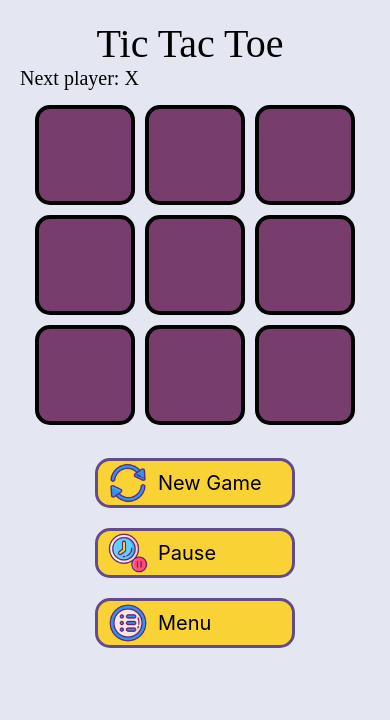
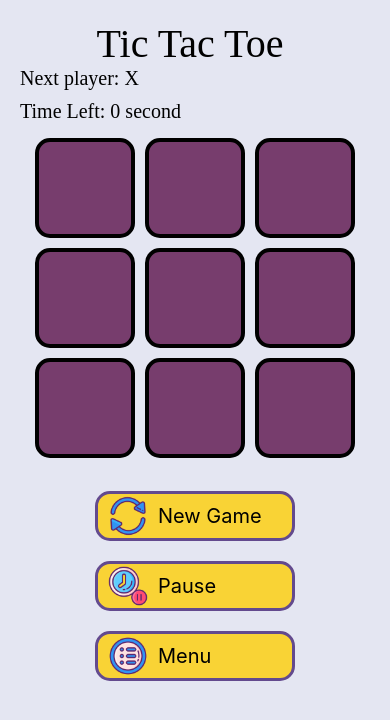
Before and after one commit to zoegoodwin/TicTacToeExtreme, a React Native app: screen /Game in a window 390 px wide. Both pictures are taken after a click on the button "New Game". Shown: the top 720 px of the page. Built offline with nearby package versions, Linux system fonts and the light colour scheme.

Commit message:
attempted to implement speed run

```diff
--- a/src/screens/Difficulty.jsx
+++ b/src/screens/Difficulty.jsx
@@ -3,12 +3,18 @@ import {View, Text, StyleSheet, SafeAreaView} from 'react-native';
 import {Slider} from '@rneui/themed';
 import IconButton from '../components/Button';
 import MainLayout from '../layouts/MainLayout';
+import {useGameMode} from '../screens/GameMode';
 
-const Difficulty = ({navigation}) => {
-  const [time, setTime] = useState(5);
+const Difficulty = ({ navigation }) => {
+  const { time, setTime, isNormalMode, setIsNormalMode } = useGameMode();
 
   const sendMessage = message => {
+    setIsNormalMode(message === 'normal');
     alert(`Game set to ${message} mode`);
+  };
+
+  const startGame = () => {
+    navigation.navigate('Game', { initialTime: time });
   };
 
   return (
@@ -28,7 +34,7 @@ const Difficulty = ({navigation}) => {
             <IconButton
               title="Speed Run"
               iconName="speedrun"
-              onPress={() => sendMessage('speed run (not implemented)')}
+              onPress={() => navigation.navigate('Game', { initialTime: time })}
             />
             <IconButton
               title="Back"
@@ -45,7 +51,7 @@ const Difficulty = ({navigation}) => {
             maximumValue={10}
             step={1}
             value={time}
-            onValueChange={value => setTime(value)}
+            onValueChange={(value) => setTime(value)}
           />
           <Text style={styles.rangeValue}>{`Time: ${time} seconds`}</Text>
         </View>
--- a/src/screens/Game.jsx
+++ b/src/screens/Game.jsx
@@ -1,6 +1,7 @@
 import React, {useState, useEffect} from 'react';
 import {View, Text, SafeAreaView, StyleSheet} from 'react-native';
 import GameBoard from '../components/GameBoard';
+import {useGameMode} from '../screens/GameMode';
 
 import MainLayout from '../layouts/MainLayout';
 import IconButton from '../components/Button';
@@ -27,12 +28,17 @@ const calculateWinner = squares => {
   return null;
 };
 
-const Game = ({navigation}) => {
-  const [history, setHistory] = useState([{squares: Array(9).fill(null)}]);
+const Game = ({ navigation, route }) => {
+  const { initialTime } = route.params || {};
+  const { time, setTime } = useGameMode(initialTime || 5);
+  const [history, setHistory] = useState([{ squares: Array(9).fill(null) }]);
   const [stepNumber, setStepNumber] = useState(0);
   const xIsNext = stepNumber % 2 === 0;
   const current = history[stepNumber];
   const winner = calculateWinner(current.squares);
+  const [isNewGameFromGameOver, setIsNewGameFromGameOver] = useState(false);
+
+  let isDraw = false;
 
   const handleClick = i => {
     const newHistory = history.slice(0, stepNumber + 1);
@@ -43,7 +49,7 @@ const Game = ({navigation}) => {
     }
 
     currentSquares[i] = xIsNext ? 'X' : 'O';
-    setHistory(newHistory.concat([{squares: currentSquares}]));
+    setHistory(newHistory.concat([{ squares: currentSquares }]));
     setStepNumber(newHistory.length);
   };
 
@@ -53,14 +59,34 @@ const Game = ({navigation}) => {
 
   useEffect(() => {
     const winner = calculateWinner(current.squares);
-    const isDraw = !winner && current.squares.every(square => square !== null);
+    let isDraw;
 
-    if (winner || isDraw) {
-      navigation.navigate('GameOver', {winner, isDraw});
-      setHistory([{squares: Array(9).fill(null)}]);
+    if (!winner) {
+      isDraw = current.squares.every(square => square !== null);
+    }
+
+    if (time === 0) {
+      navigation.navigate('GameOver', { winner: null, isDraw: false });
+      setTime(0);
+    } else if (winner || isDraw) {
+      navigation.navigate('GameOver', { winner, isDraw });
+      setHistory([{ squares: Array(9).fill(null) }]);
       setStepNumber(0);
+    } else if (time > 0 && xIsNext && !winner && !isDraw && !isNewGameFromGameOver) {
+      const countdownInterval = setInterval(() => {
+        setTime(prevTime => (prevTime > 0 ? prevTime - 1 : 0));
+      }, 1000);
+
+      return () => {
+        clearInterval(countdownInterval);
+      };
     }
-  }, [current.squares, navigation]);
+
+    if (isNewGameFromGameOver) {
+      setTime(initialTime);
+      setIsNewGameFromGameOver(false);
+    }
+  }, [current.squares, navigation, time, xIsNext, winner, setTime, isNewGameFromGameOver, initialTime]);
 
   let status;
 
@@ -76,7 +102,7 @@ const Game = ({navigation}) => {
         <View>
           <Text style={styles.title}>Tic Tac Toe </Text>
           <Text style={styles.status}>{status}</Text>
-
+          <Text style={styles.status}>{`Time Left: ${time === 1 ? '1 second' : time === 0 ? '0 second' : `${time} seconds`}`}</Text>
           <GameBoard squares={current.squares} onPress={handleClick} />
         </View>
         <View style={styles.buttonMenu}>
--- /dev/null
+++ b/src/screens/GameMode.jsx
@@ -0,0 +1,22 @@
+import React, { createContext, useState, useContext } from 'react';
+
+const GameMode = createContext();
+
+export const GameModeProvider = ({ children }) => {
+  const [time, setTime] = useState(5);
+  const [isNormalMode, setIsNormalMode] = useState(false);
+
+  return (
+    <GameMode.Provider value={{ time, setTime, isNormalMode, setIsNormalMode }}>
+      {children}
+    </GameMode.Provider>
+  );
+};
+
+export const useGameMode = () => {
+  const mode = useContext(GameMode);
+  if (!mode) {
+    throw new Error('useGameMode must be used within a GameModeProvider');
+  }
+  return mode;
+};
--- a/src/screens/GameOver.jsx
+++ b/src/screens/GameOver.jsx
@@ -3,14 +3,15 @@ import {View, Text, StyleSheet, SafeAreaView} from 'react-native';
 import IconButton from '../components/Button';
 import MainLayout from '../layouts/MainLayout';
 
-const GameOver = ({navigation, route}) => {
-  const {winner, isDraw} = route.params;
-
+const GameOver = ({ navigation, route }) => {
+  const { winner, isDraw, initialTime } = route.params;
   let message;
   if (isDraw) {
     message = "It's a Draw!";
+  } else if (winner) {
+    message = `Player ${winner} Wins`;
   } else {
-    message = `Player ${winner} Wins`;
+    message = "Ran out of Time!";
   }
 
   return (
@@ -20,11 +21,11 @@ const GameOver = ({navigation, route}) => {
           <Text style={styles.title}>Game Over!</Text>
           <Text style={styles.winText}>{message}</Text>
           <View style={styles.buttonMenu}>
-            <IconButton
-              title="New Game"
-              iconName="newGame"
-              onPress={() => navigation.navigate('Game')}
-            />
+          <IconButton
+            title="New Game"
+            iconName="newGame"
+            onPress={() => navigation.navigate('Game', { initialTime })}
+          />
             <IconButton
               title="Home"
               iconName="home"
```
Also changed, not shown: App.jsx (+12 -11 lines).
